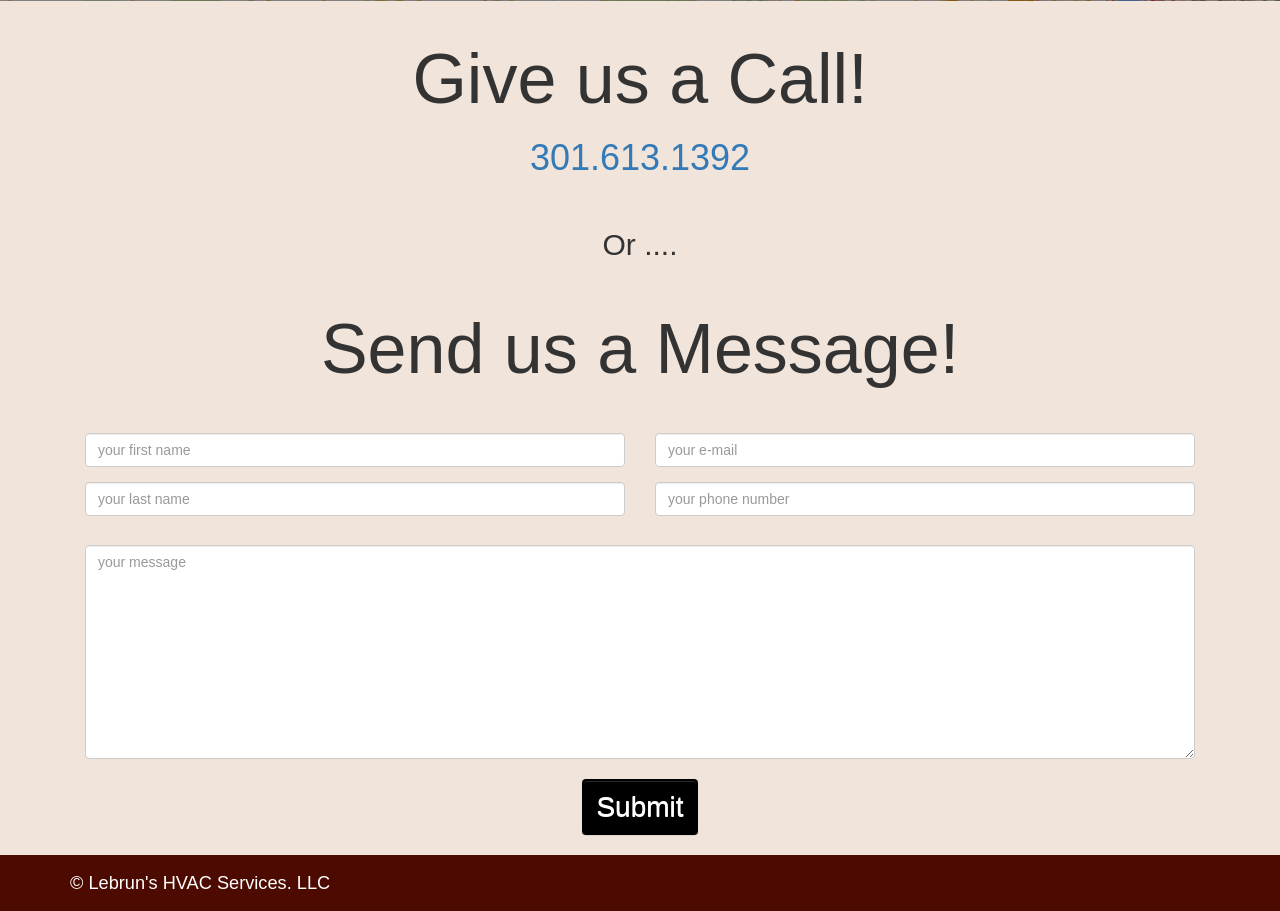
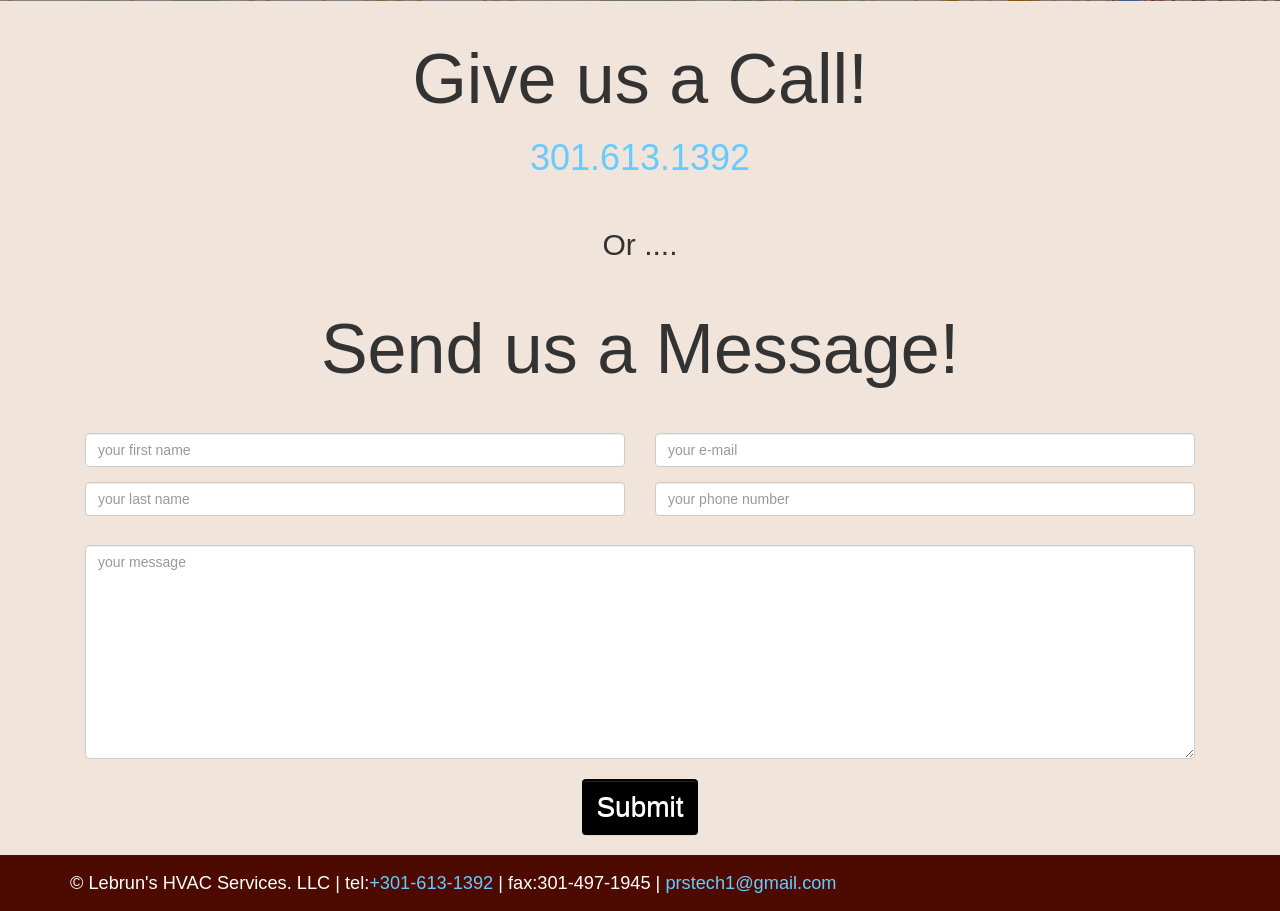
Before and after one commit to npaul007/acPlumbingMasters, a PHP site: page / in a window 1280 px wide. Shown: the part 4375-5286 px from the top of the page. Run offline with PHP 8.4, Linux system fonts and the light colour scheme; some libraries are stand-ins or nearby versions.

Commit message:
footer populated

```diff
--- a/css/style.css
+++ b/css/style.css
@@ -7,6 +7,10 @@
 body{
 	font-family: sans-serif;
 	/*background:linear-gradient(to bottom right, #f2e5d9 , #dfbe9f); */
+}
+
+a{
+	color: #66ccff;
 }
 
 .center-text{
--- a/index.html
+++ b/index.html
@@ -257,7 +257,8 @@ My portfolio: https://github.com/npaul007
 
 			<footer class="row footer">
 				<div class="container">
-					<p>&copy Lebrun's HVAC Services. LLC </p>
+					<p>&copy Lebrun's HVAC Services. LLC | tel:<a href="tel:301-613-1392">+301-613-1392</a> |
+						fax:301-497-1945 | <a href="mailto:prstech1@gmail.com">prstech1@gmail.com</a></p>
 				</div>
 			</footer>
 		</div>
```
